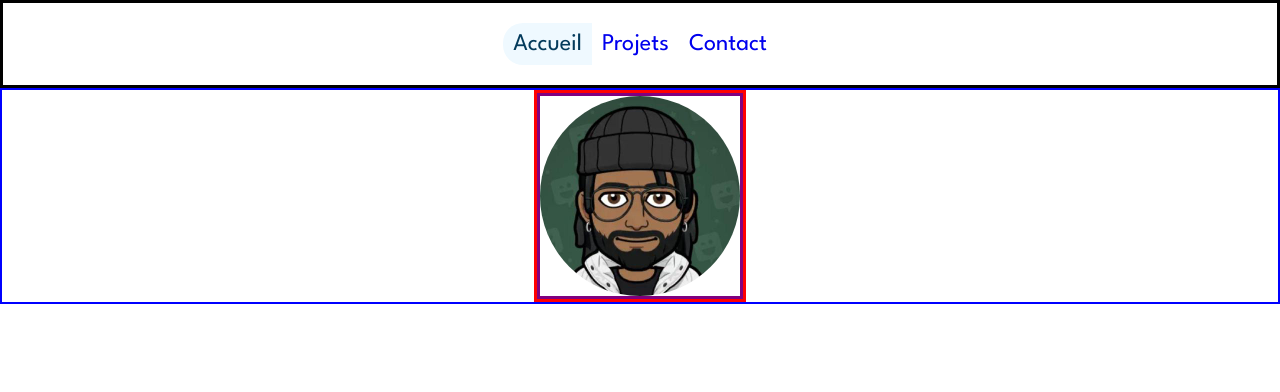
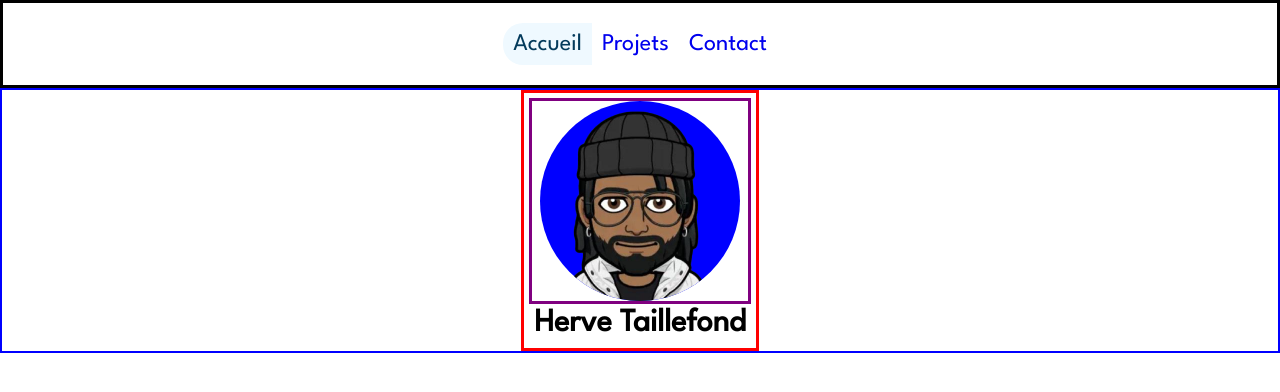
Before and after one commit to Herve-Dev/portfolio, a React (Vite) app: page / in a window 1280 px wide. Shown: the top 392 px of the page. Built offline with nearby package versions, Linux system fonts and the light colour scheme.

Commit message:
add avatar png

```diff
--- a/package.json
+++ b/package.json
@@ -24,6 +24,6 @@
     "eslint-plugin-react": "^7.32.2",
     "eslint-plugin-react-hooks": "^4.6.0",
     "eslint-plugin-react-refresh": "^0.4.3",
-    "vite": "^4.4.5"
+    "vite": "^4.5.0"
   }
 }
--- a/src/components/Avatar.jsx
+++ b/src/components/Avatar.jsx
@@ -1,15 +1,17 @@
 import React from "react";
-import image from "../assets/img/avatar.jpg";
+import image from "../assets/img/avatar.png";
 
 function Avatar() {
   return (
     <article className="block-avatar">
       <article className="first-section-avatar">
         <div>
-          <img src={image} alt="" />
+          <img src={image} alt="photo avatar" />
         </div>
       </article>
-      <article></article>
+      <article className="second-section-avatar">
+        <h2>Herve Taillefond</h2>
+      </article>
     </article>
   );
 }
--- a/src/styles/components/_avatar.scss
+++ b/src/styles/components/_avatar.scss
@@ -1,13 +1,15 @@
 .block-avatar {
+    padding: 5px;
     border: solid 3px red;
 
     .first-section-avatar {
         border: solid 3px purple;
+        display: flex;
+        justify-content: center;
 
         div {
             width: 200px;
             height: 200px;
-            border-radius: 100%;
         }
 
         img {
@@ -15,6 +17,17 @@
             height: 100%;
             object-fit: contain;
             border-radius: 100%;
+            background-color: blue;
+        }
+    }
+
+    .second-section-avatar {
+        display: flex;
+        justify-content: center;
+
+        h2 {
+            font-size: xx-large;
+            padding: 5px;
         }
     }
 }
--- a/vite.config.js
+++ b/vite.config.js
@@ -4,7 +4,4 @@ import react from "@vitejs/plugin-react";
 // https://vitejs.dev/config/
 export default defineConfig({
   plugins: [react()],
-  server: {
-    host: true,
-  },
 });
```
Also changed, not shown: src/assets/img/avatar.png (added), 1 other file (tests, documents, lock files or other folders).
